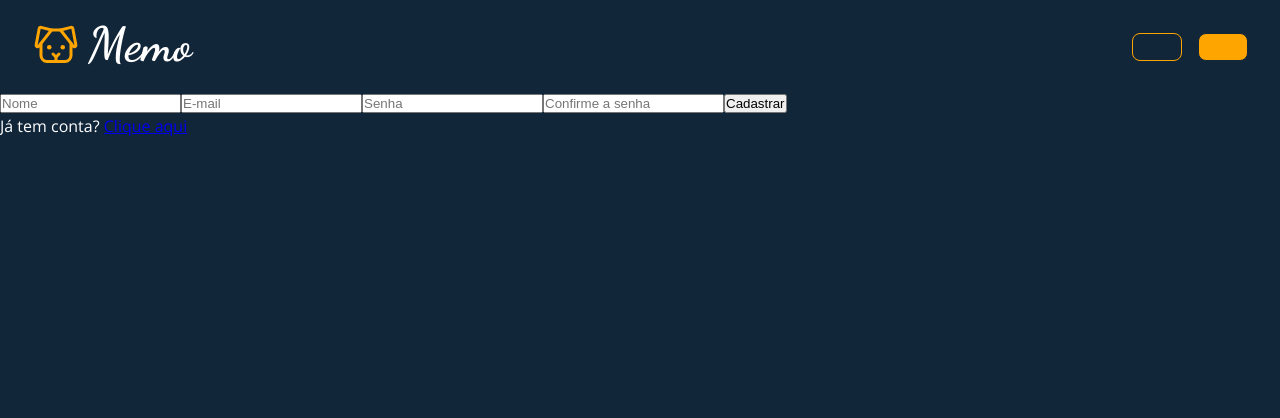
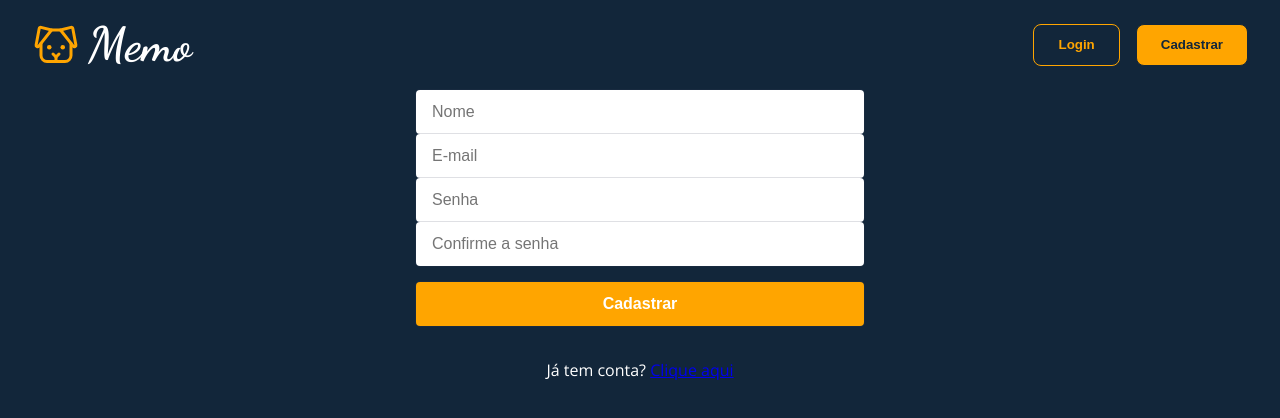
Before and after one commit to ribeirojer/Memo, a React (Vite) app in the folder frontend/: page /register in a window 1280 px wide. Shown: the top 418 px of the page. Built offline with nearby package versions, Linux system fonts and the light colour scheme.

Commit message:
fix register and login page authentication

```diff
--- a/frontend/src/components/Header.tsx
+++ b/frontend/src/components/Header.tsx
@@ -89,16 +89,16 @@ const Header = (props: Props) => {
             <>
               <li>
                 <NavLink to="/login">
-                  <Button color={"#ffa500"} theme={"#12263a"} text={"Login"} />
+                  <Button color={"#ffa500"} theme={"#12263a"}>
+                    Login
+                  </Button>
                 </NavLink>
               </li>
               <li>
                 <NavLink to="/register">
-                  <Button
-                    color={"#12263a"}
-                    theme={"#ffa500"}
-                    text={"Cadastrar"}
-                  />
+                  <Button color={"#12263a"} theme={"#ffa500"}>
+                    Cadastrar
+                  </Button>
                 </NavLink>
               </li>
             </>
--- /dev/null
+++ b/frontend/src/interfaces/User.ts
@@ -0,0 +1,4 @@
+export interface IUser {
+    name: string;
+    email: string;
+  }
--- a/frontend/src/pages/Login.tsx
+++ b/frontend/src/pages/Login.tsx
@@ -1,6 +1,8 @@
+import axios from "axios";
 import { GoogleAuthProvider, signInWithPopup, User } from "firebase/auth";
 import { Dog, FacebookLogo, GithubLogo, GoogleLogo } from "phosphor-react";
 import { useState } from "react";
+import { Navigate } from "react-router-dom";
 import styled from "styled-components";
 import { auth } from "../services/firebase";
 
@@ -70,23 +72,28 @@ const Wrapper = styled.main`
 `;
 
 const Login = (props: Props) => {
-  const [user, setUser] = useState<User>({} as User);
-  const [name, setName] = useState("");
+  const [userFirebase, setUserFirebase] = useState<User>({} as User);
   const [email, setEmail] = useState("");
   const [password, setPassword] = useState("");
-  const [confirmPassword, setConfirmPassword] = useState("");
 
-  const handleSubmit = (e: { preventDefault: () => void }) => {
+  const handleSubmit = async (e: { preventDefault: () => void }) => {
     e.preventDefault();
 
     const user = {
-      name,
       email,
       password,
-      confirmPassword,
     };
 
-    console.log(user);
+    try {
+      const response = await axios.post(
+        "http://localhost:3000/auth/login",
+        user
+      );
+        Navigate()
+      console.log(response);
+    } catch (error) {
+      console.error(error);
+    }
   };
 
   function handleGoogleSignin() {
@@ -94,7 +101,7 @@ const Login = (props: Props) => {
 
     signInWithPopup(auth, provider)
       .then((result) => {
-        setUser(result.user);
+        setUserFirebase(result.user);
       })
       .catch((error) => {
         console.log(error);
@@ -103,20 +110,30 @@ const Login = (props: Props) => {
 
   return (
     <div>
-      {user.photoURL ? (
+      {userFirebase.photoURL ? (
         <div>
-          <img src={user.photoURL} alt="foto do usuario" />
-          <p>{user.displayName}</p>
-          <p>{user.email}</p>
+          <img src={userFirebase.photoURL} alt="foto do usuario" />
+          <p>{userFirebase.displayName}</p>
+          <p>{userFirebase.email}</p>
         </div>
       ) : (
         <Wrapper>
           <Dog size={54} color={"#ffa500"} />
-          <form id="stripe-login">
+          <form id="stripe-login" onSubmit={handleSubmit}>
             <label htmlFor="email">Email</label>
-            <input type="email" name="email" />
+            <input
+              type="email"
+              placeholder="E-mail"
+              onChange={(e) => setEmail(e.target.value)}
+              value={email}
+            />
             <label htmlFor="password">Password</label>
-            <input type="password" name="password" />
+            <input
+              type="password"
+              placeholder="Senha"
+              onChange={(e) => setPassword(e.target.value)}
+              value={password}
+            />
             <input type="submit" name="submit" value="Continue" />
           </form>
           <div>
--- a/frontend/src/pages/Register.tsx
+++ b/frontend/src/pages/Register.tsx
@@ -1,7 +1,72 @@
-import React, { useState } from "react";
+import axios from "axios";
+import { useState } from "react";
 import { Link } from "react-router-dom";
+import styled from "styled-components";
 
 type Props = {};
+
+const Wrapper = styled.main`
+  display: flex;
+  flex-direction: column;
+  align-items: center;
+  margin: 0 auto;
+  width: 100%;
+  max-width: 448px;
+  border-radius: 0.5rem;
+  form {
+    margin: 0 0 2rem 0;
+  }
+  label {
+    margin: 1rem 0 0.5rem 0;
+    font-size: 14px;
+    font-weight: 600;
+    display: block;
+  }
+  input {
+    font-size: 16px;
+    color: #1a1f36;
+    line-height: 28px;
+    padding: 8px 16px;
+    width: 100%;
+    min-height: 44px;
+    border: unset;
+    border-radius: 4px;
+    outline-color: rgb(84 105 212 / 0.5);
+    background-color: rgb(255, 255, 255);
+    box-shadow: rgba(0, 0, 0, 0) 0px 0px 0px 0px,
+      rgba(0, 0, 0, 0) 0px 0px 0px 0px, rgba(0, 0, 0, 0) 0px 0px 0px 0px,
+      rgba(60, 66, 87, 0.16) 0px 0px 0px 1px, rgba(0, 0, 0, 0) 0px 0px 0px 0px,
+      rgba(0, 0, 0, 0) 0px 0px 0px 0px, rgba(0, 0, 0, 0) 0px 0px 0px 0px;
+  }
+  input[type="submit"] {
+    margin: 1rem 0 0 0;
+    background-color: #ffa500;
+    color: #fff;
+    font-weight: 600;
+    cursor: pointer;
+  }
+  input[type="submit"]:hover {
+    background-color: #dd9000;
+  }
+  div {
+    display: flex;
+    gap: 0 2rem;
+  }
+  div button {
+    padding: 0.4rem 0.5rem;
+    background-color: transparent;
+    border: 1px solid #ffa500;
+    color: #ffa500;
+    border-radius: 0.5rem;
+    cursor: pointer;
+    transition: 0.3s;
+  }
+  div button:hover {
+    background-color: #ffa500;
+    border: 1px solid #ffa500;
+    color: #1a1f36;
+  }
+`;
 
 const Register = (props: Props) => {
   const [name, setName] = useState("");
@@ -11,7 +76,7 @@ const Register = (props: Props) => {
 
   const loading = "";
 
-  const handleSubmit = (e: { preventDefault: () => void }) => {
+  const handleSubmit = async (e: { preventDefault: () => void }) => {
     e.preventDefault();
 
     const user = {
@@ -21,11 +86,20 @@ const Register = (props: Props) => {
       confirmPassword,
     };
 
-    console.log(user);
+    try {
+      const response = await axios.post(
+        "http://localhost:3000/auth/register",
+        user
+      );
+
+      console.log(response);
+    } catch (error) {
+      console.error(error);
+    }
   };
 
   return (
-    <div id="register">
+    <Wrapper id="register">
       <form onSubmit={handleSubmit}>
         <input
           type="text"
@@ -58,7 +132,7 @@ const Register = (props: Props) => {
       <p>
         Já tem conta? <Link to="/login">Clique aqui</Link>
       </p>
-    </div>
+    </Wrapper>
   );
 };
 
--- a/frontend/src/pages/SendCard.tsx
+++ b/frontend/src/pages/SendCard.tsx
@@ -82,7 +82,11 @@ const SendCard = (props: Props) => {
   ];
 
   const editCard = async (id: string) => {
-    const data = { question: question, response: response };
+    const data = {
+      question,
+      response,
+      subject: selectedOption,
+    };
 
     try {
       const response = await axios.patch(
@@ -165,11 +169,13 @@ const SendCard = (props: Props) => {
       </form>
       <div>
         <span onClick={() => setIsShowItens(!isShowItens)}>
-          <Button color="#12263a" theme="#ffa500">Mostar</Button>
+          <Button color="#12263a" theme="#ffa500">
+            Mostar
+          </Button>
         </span>
-        {isShowItens ? null : (
+        {isShowItens ? (
           <ListCards editCard={editCard} removeCard={removeCard} />
-        )}
+        ) : null}
       </div>
     </Wrapper>
   );
```
Also changed, not shown: frontend/src/hooks/useAuth.ts (added, +66 -0 lines), 1 other file (tests, documents, lock files or other folders).
